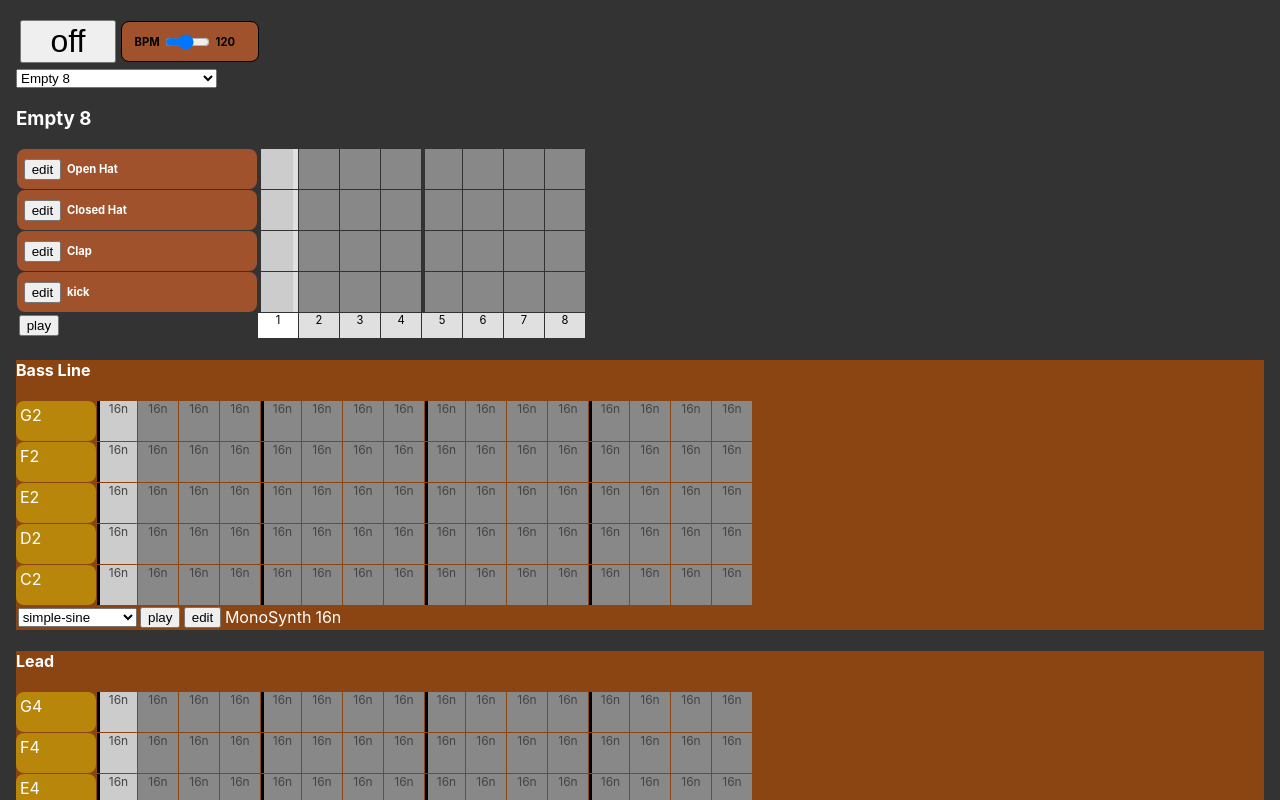
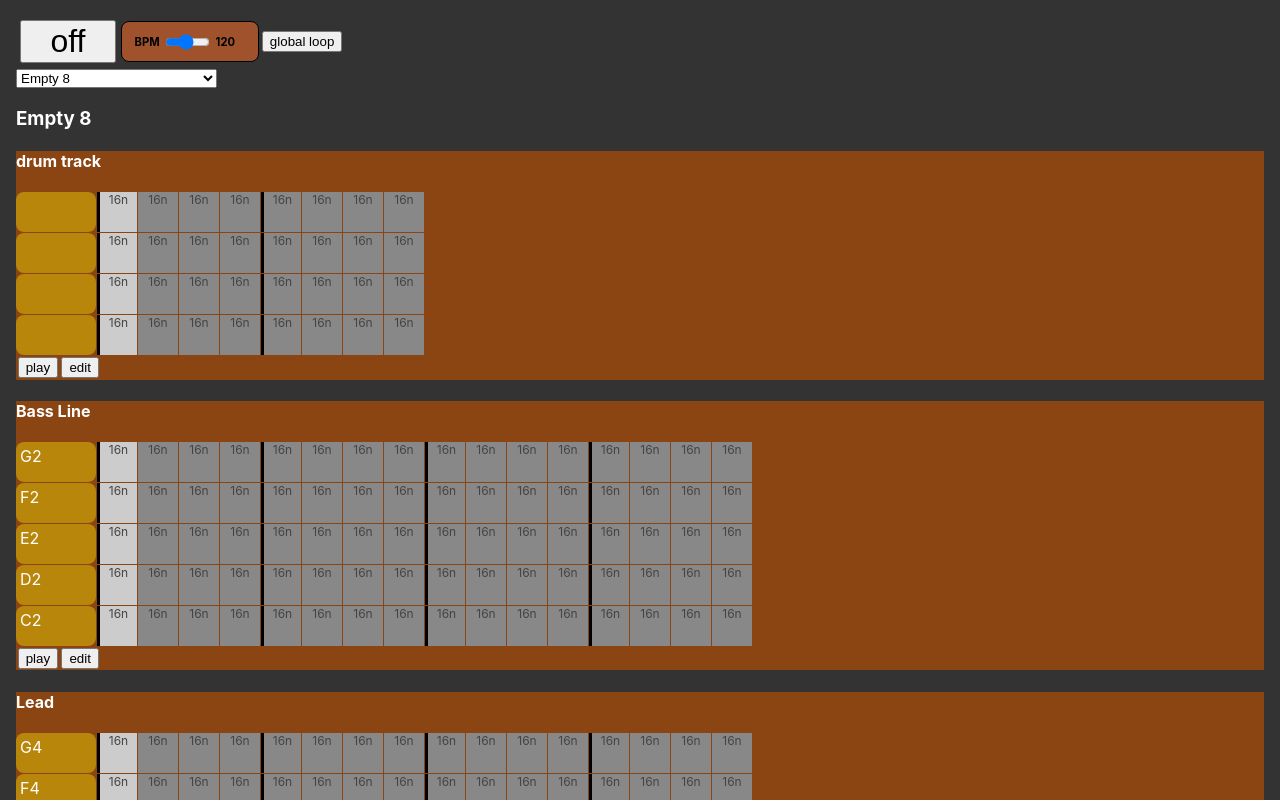
Before and after one commit to joshmarinacci/xp, a React (Create React App) app in the folder synth2/: page / in a window 1280 px wide. Shown: the top 800 px of the page. Built offline with nearby package versions, Linux system fonts and the light colour scheme.

Commit message:
make all the sequences play at the same time

```diff
--- a/synth2/src/App.js
+++ b/synth2/src/App.js
@@ -1,11 +1,10 @@
 import './App.css'
-import {MonoSynth} from "tone"
 import {useState} from 'react'
 import {SynthEditor} from './editors.jsx'
 import {BPMControl, HBox, PlayPauseButton, SequencerGrid} from './comps.jsx'
 
 import {SequencerGrid2} from './sequencer.jsx'
-import {BassLineSequence, SynthWrapper} from './dataobjects.js'
+import {SingleInstrumentSequence, MultiInstrumentSequence, SynthWrapper} from './dataobjects.js'
 import {MakeInstruments, MakePercussionInstruments, STATES} from './presets.js'
 
 
@@ -18,10 +17,16 @@ function PresetsLoader({onChange}) {
     </select>
 }
 
-let MASTER_SYNTHS = MakePercussionInstruments()
+let DRUM_SYNTHS = MakePercussionInstruments()
+
+let drum_track = new MultiInstrumentSequence("drum track",
+    DRUM_SYNTHS,
+    '16n',
+    8
+)
 
 let INSTRUMENTS = MakeInstruments();
-let bass_steps = new BassLineSequence(
+let bass_steps = new SingleInstrumentSequence(
     "Bass Line",
     'simple-sine',
     INSTRUMENTS['simple-sine'],
@@ -29,7 +34,7 @@ let bass_steps = new BassLineSequence(
     '16n',
     16)
 
-let lead_steps = new BassLineSequence(
+let lead_steps = new SingleInstrumentSequence(
     "Lead",
     "simple-square",
     INSTRUMENTS['simple-square'],
@@ -37,6 +42,16 @@ let lead_steps = new BassLineSequence(
     '16n',
     16)
 
+
+let loops = []
+function start_global_loop() {
+    if(loops.length > 0) {
+        loops.forEach(lo => lo.stop())
+        loops = []
+    } else {
+        loops = [drum_track.startLoop(),bass_steps.startLoop(), lead_steps.startLoop()]
+    }
+}
 
 function App() {
     const [global_state, set_global_state] = useState(STATES['clear8'])
@@ -47,18 +62,14 @@ function App() {
         <HBox>
             <PlayPauseButton/>
             <BPMControl/>
+            <button onClick={()=>{
+                start_global_loop()
+            }}>global loop</button>
         </HBox>
         <PresetsLoader onChange={(preset)=>set_global_state(preset)}/>
         <h3>{global_state.name}</h3>
-        <SequencerGrid
-            stepCount={global_state.steps}
-            synths={MASTER_SYNTHS}
-            stepSize={global_state.stepSize}
-            rowSize={global_state.rowSize}
-            initial_data={global_state.data}
-            onEdit={synth => {
-                set_editing_synth(new SynthWrapper(synth.synth,synth.name))
-            }}
+        <SequencerGrid2
+            data={drum_track}
         />
         <SequencerGrid2
             data={bass_steps}
--- a/synth2/src/comps.jsx
+++ b/synth2/src/comps.jsx
@@ -1,6 +1,6 @@
 import "./synth.css"
 import {useEffect, useState} from 'react'
-import {Loop, Sequence, Transport} from 'tone'
+import {Loop, Sequence, Transport, start} from 'tone'
 
 export function range(len){
     let nums = []
@@ -235,11 +235,13 @@ export function PlayPauseButton() {
     return <button style={{
         fontSize: '200%',
         minWidth: '3em'
-    }} onClick={() => {
+    }} onClick={async () => {
         if (Transport.state === "started") {
             Transport.stop()
         } else {
+            await start()
             Transport.start()//0,0)
+            console.log("audio is ready now")
         }
         console.log("new state is", Transport.state)
         setState(Transport.state)
--- a/synth2/src/dataobjects.js
+++ b/synth2/src/dataobjects.js
@@ -1,5 +1,5 @@
 import {range} from './comps.jsx'
-import {now} from 'tone'
+import {Loop, now} from 'tone'
 import {generateUniqueID} from 'web-vitals/dist/modules/lib/generateUniqueID.js'
 
 class Wrapper {
@@ -106,14 +106,40 @@ class EventSource {
     }
 }
 
-export class BassLineSequence extends EventSource {
-    constructor(name, instrumentName, synth, notes, default_duration, stepCount) {
+class GenericSequence extends EventSource {
+    constructor(name, stepCount) {
         super()
         this.name = name
+        this.stepCount = stepCount
+    }
+    getStepCount() {
+        return this.stepCount
+    }
+    isOn(row, col) {
+        return this.steps[row][col].on
+    }
+    toggle(row, col) {
+        this.steps[row][col].on = !this.steps[row][col].on
+        this.fire("change", {})
+    }
+    getCell(row, col) {
+        return this.steps[row][col]
+    }
+    startLoop() {
+        let count = 0
+        return new Loop((time)=>{
+            let step = count % this.stepCount
+            this.playColumn(step)
+            count++
+        },'4n').start(0)
+    }
+}
+export class SingleInstrumentSequence extends GenericSequence {
+    constructor(name, instrumentName, synth, notes, default_duration, stepCount) {
+        super(name,stepCount)
         this.instrumentName = instrumentName
         this.synth = synth
         this.notes = notes
-        this.stepCount = stepCount
         this.default_duration = default_duration
         this.steps = this.notes.map((n, j) => {
             return range(stepCount).map(i => {
@@ -128,15 +154,13 @@ export class BassLineSequence extends EventSource {
         // console.log("final steps are", this.steps)
         // this.synth.start()
     }
-
-    toggle(row, col) {
-        this.steps[row][col].on = !this.steps[row][col].on
-        this.fire("change", {})
+    getRowName(row) {
+        return this.notes[row]
+    }
+    getRowCount() {
+        return this.notes.length
     }
 
-    isOn(row, col) {
-        return this.steps[row][col].on
-    }
 
     playNote(row, col) {
         let note = this.notes[row]
@@ -151,9 +175,6 @@ export class BassLineSequence extends EventSource {
         this.notes.forEach((note, row) => this.playNote(row, col))
     }
 
-    getCell(row, col) {
-        return this.steps[row][col]
-    }
     getInstrumentName() {
         return this.instrumentName
     }
@@ -164,3 +185,42 @@ export class BassLineSequence extends EventSource {
         console.log("set instrument to",this.instrumentName,this.synth)
     }
 }
+
+export class MultiInstrumentSequence extends GenericSequence {
+    constructor(name, DRUM_SYNTHS, default_duration, stepCount) {
+        super(name,stepCount)
+        this.synths = DRUM_SYNTHS
+        this.default_duration = default_duration
+        this.steps = this.synths.map((syn, j) => {
+            return range(stepCount).map(i => {
+                return {
+                    on: false,
+                    col: i,
+                    row: j,
+                    dur:this.default_duration
+                }
+            })
+        })
+    }
+    getInstrumentName() {
+        return "multi"
+    }
+    getRowName(row) {
+        return this.synths.name
+    }
+    getRowCount() {
+        return this.synths.length
+    }
+    playNote(row, col) {
+        let synth = this.synths[row]
+        let cell = this.getCell(row,col)
+        if (this.isOn(row, col)) {
+            let time = now()
+            synth.synth.triggerAttackRelease(cell.dur, time)
+        }
+    }
+    playColumn(col) {
+        this.synths.forEach((note, row) => this.playNote(row, col))
+    }
+
+}
--- a/synth2/src/sequencer.jsx
+++ b/synth2/src/sequencer.jsx
@@ -59,8 +59,8 @@ export function SequencerGrid2({data, onEdit, availableInstruments}) {
     let rowSize = '40px'
     let style = {
         display: "grid",
-        gridTemplateColumns: `5rem repeat(${data.stepCount},${stepSize})`,
-        gridTemplateRows: `repeat(${data.notes.length}, ${rowSize})`
+        gridTemplateColumns: `5rem repeat(${data.getStepCount()},${stepSize})`,
+        gridTemplateRows: `repeat(${data.getRowCount()}, ${rowSize})`
     }
 
     function edit_synth() {
@@ -83,9 +83,9 @@ export function SequencerGrid2({data, onEdit, availableInstruments}) {
         }
     }
 
-    let rows = data.notes.map((note, j) => {
+    let rows = range(data.getRowCount()).map((num, j) => {
         return <>
-            <div className={'header'} key={'header' + note}>{note}</div>
+            <div className={'header'} key={'header' + num}>{data.getRowName(j)}</div>
             {range(data.stepCount).map((col) => {
                 return <StepCell key={"step" + col} row={j} col={col} data={data}
                                  active_step={step}/>
@@ -98,13 +98,13 @@ export function SequencerGrid2({data, onEdit, availableInstruments}) {
         {rows}
         </div>
         <HBox>
-            <InstrumentSelector
-                availableInstruments={availableInstruments}
-                data={data}
-            />
+            {/*<InstrumentSelector*/}
+            {/*    availableInstruments={availableInstruments}*/}
+            {/*    data={data}*/}
+            {/*/>*/}
             <button onClick={toggle_sequencer}>{playing ? "pause" : "play"}</button>
             <button onClick={edit_synth}>edit</button>
-            <label>{data.synth.name}</label><label>{data.default_duration}</label>
+            {/*<label>{data.synth.name}</label><label>{data.default_duration}</label>*/}
         </HBox>
     </div>
 }
```
